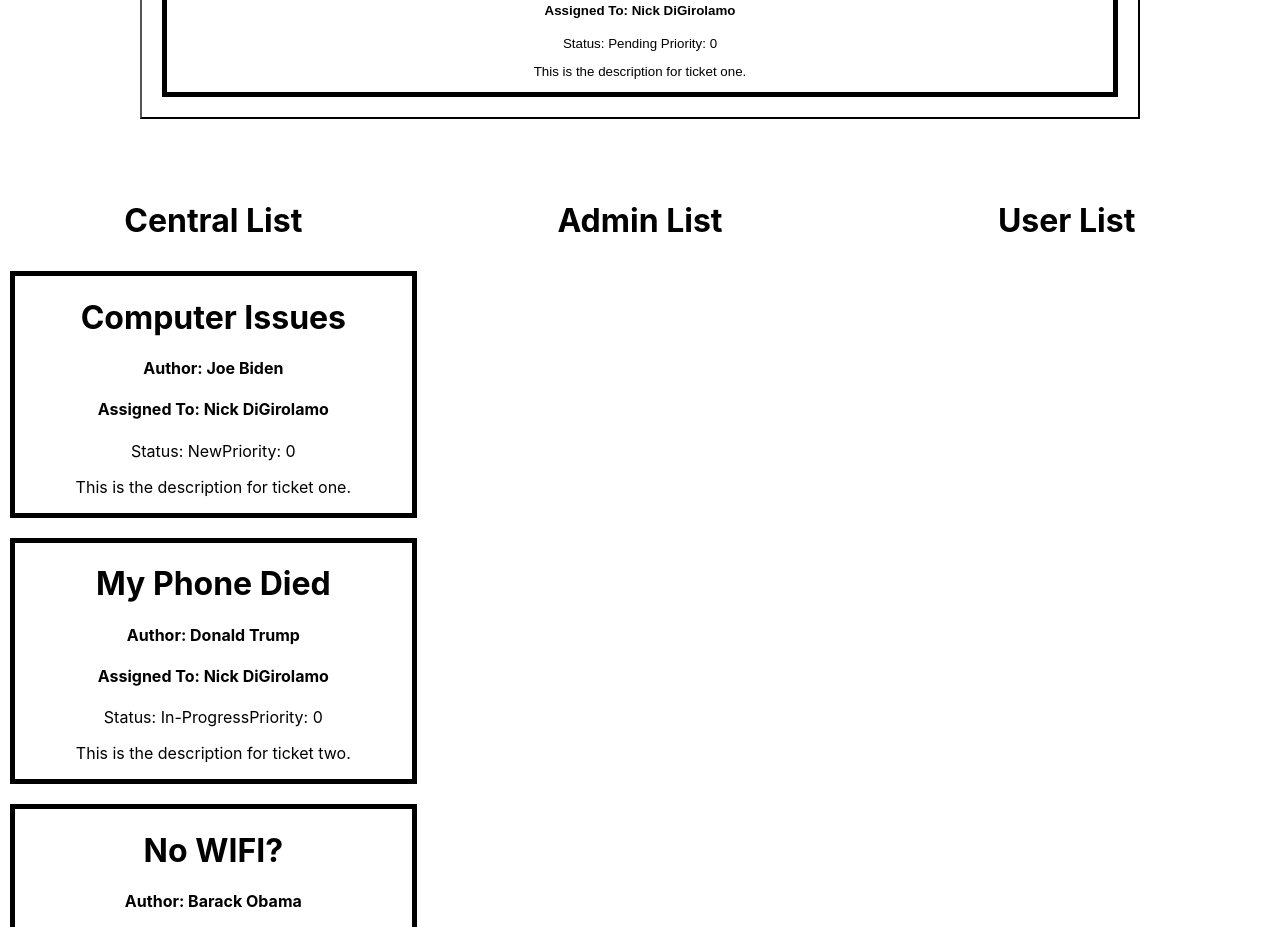
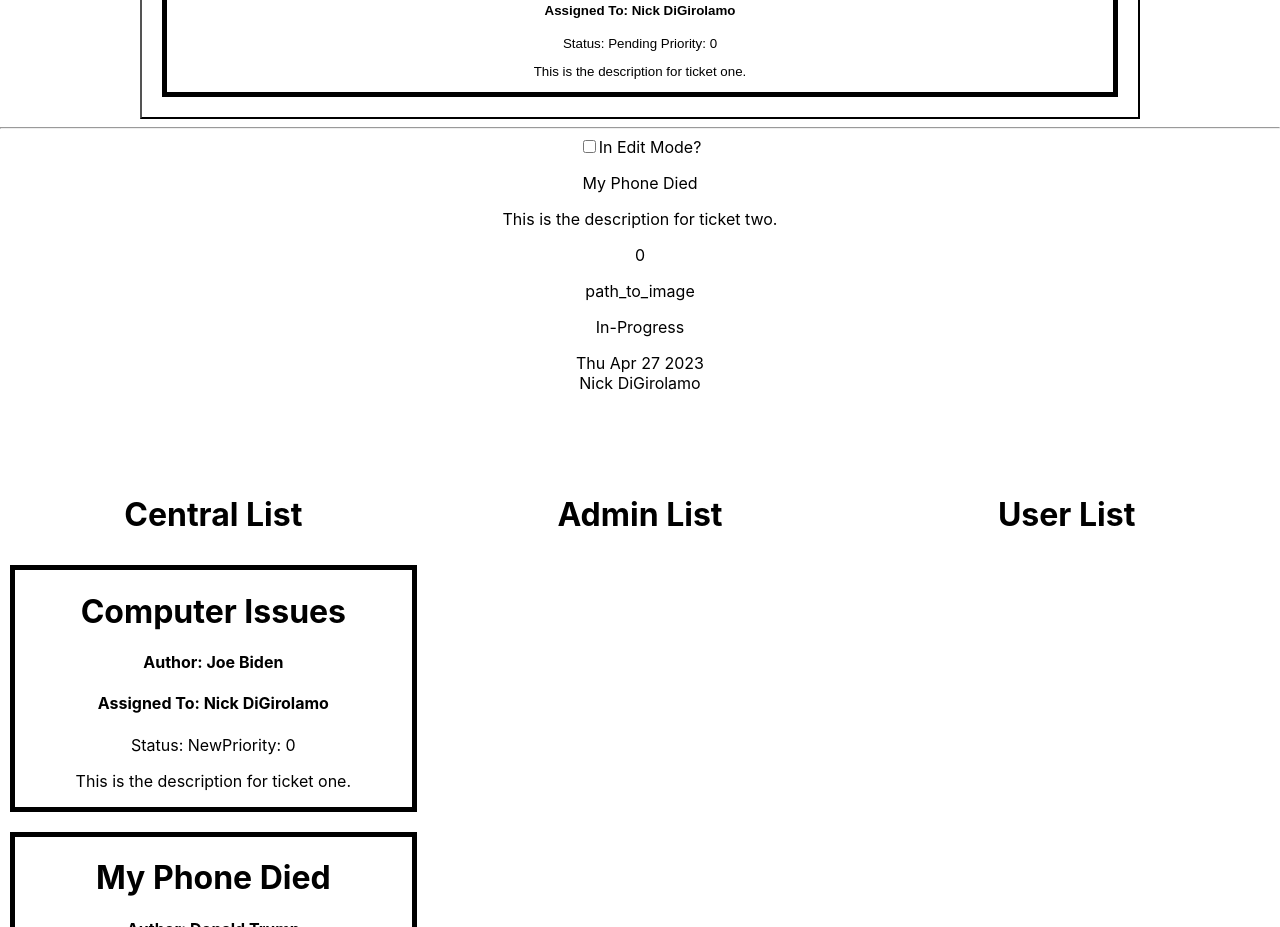
Before and after one commit to galennare/cursed-itsm-board, a React (Create React App) app: page / in a window 1280 px wide. Shown: the part 960-1887 px from the top of the page. Built offline with nearby package versions, Linux system fonts and the light colour scheme.

Commit message:
Added new changes based on imports

```diff
--- a/src/App.tsx
+++ b/src/App.tsx
@@ -11,6 +11,7 @@ import { Ticket } from "./components/TicketItem";
 import { TicketList } from "./components/TicketList";
 import { DndProvider } from "react-dnd";
 import { HTML5Backend } from "react-dnd-html5-backend";
+import { EditTicket } from "./components/Edit_Mode_Ticket";
 
 function App() {
     // userRole is the current role that the user has selected to act as
@@ -91,6 +92,8 @@ function App() {
                 <hr></hr>
                 <h5>Assigned to me</h5>
                 <RevealTicket></RevealTicket>
+                <hr></hr>
+                <EditTicket ticket={ticketDB.getCentralList()[1]}></EditTicket>
                 <br></br>
                 <br></br>
                 <br></br>
--- a/src/components/Edit_Mode_Ticket.tsx
+++ b/src/components/Edit_Mode_Ticket.tsx
@@ -1,7 +1,7 @@
 import React, { useState } from "react";
 import { useEffect } from "react";
 import { EnumStatus } from "../interface/EnumStatus";
-import { Ticket } from "../interface/Ticket";
+import { Ticket } from "./TicketItem";
 import { User } from "../interface/User";
 import { Form } from "react-bootstrap";
 import { Hook } from "../TicketDatabase";
@@ -11,8 +11,8 @@ export function EditTicket({ ticket }: { ticket: Hook<Ticket> }): JSX.Element {
     function statusToString(myStatus: EnumStatus): string {
         if (myStatus === "New") {
             return "New";
-        } else if (myStatus === "In Progress") {
-            return "In Progress";
+        } else if (myStatus === "In-Progress") {
+            return "In-Progress";
         } else {
             return "Resolved";
         }
@@ -21,7 +21,7 @@ export function EditTicket({ ticket }: { ticket: Hook<Ticket> }): JSX.Element {
     //PART 2: STATE
     const [inEditMode, setInEditMode] = useState<boolean>(false);
     const [ticketData] = ticket;
-    const [ticketTitle, setTicketTitle] = useState<string>(ticketData.name);
+    const [ticketTitle, setTicketTitle] = useState<string>(ticketData.title);
     const [ticketDescription, setTicketDescription] = useState<string>(
         ticketData.description
     );
@@ -34,8 +34,10 @@ export function EditTicket({ ticket }: { ticket: Hook<Ticket> }): JSX.Element {
     const [ticketLastModified, setTicketLastModified] = useState<Date>(
         ticketData.last_modified
     );
-    const [ticketImage, setTicketImage] = useState<string>(ticketData.image);
-    const [ticketAssignee, setTicketAssignee] = useState<User | null>(
+    const [ticketImage, setTicketImage] = useState<string>(
+        ticketData.image_path
+    );
+    const [ticketAssignee, setTicketAssignee] = useState<string>(
         ticketData.assignee
     );
     /*const [ticketPreviousVersion, setTicketPreviousVersion] =
```
